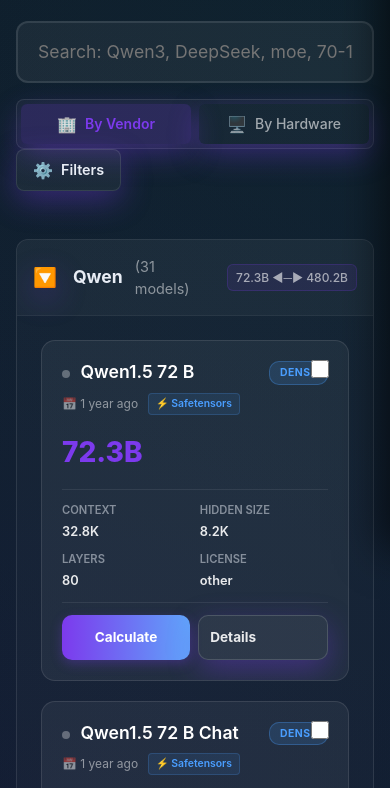
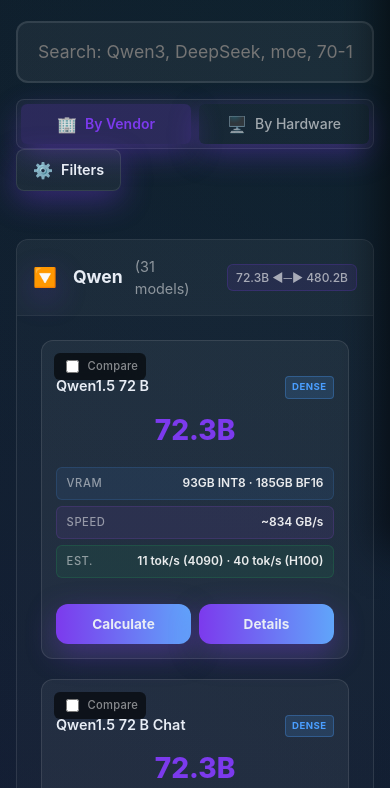
Before and after one commit to xullnn/llm_computing_resource_est, a plain HTML site: page index.html in a window 390 px wide. Shown: the part 294-1082 px from the top of the page. Drawn offline with Linux system fonts and the light colour scheme.

Commit message:
Update model card layout and enhance vendor model display
- Increased max-width for trending bar, search filter, and models grid to improve layout.
- Adjusted grid column settings for better responsiveness.
- Introduced new compact card styles for model display, enhancing visual appeal and usability.
- Updated JavaScript to show the first 4 models by default in vendor groups, improving user experience.
- Enhanced model card HTML structure for better organization and clarity, including resource metrics and compare functionality.

```diff
--- a/css/models.css
+++ b/css/models.css
@@ -20,7 +20,7 @@
 
 /* Trending Bar */
 .trending-bar {
-    max-width: 1200px;
+    max-width: 1400px;
     margin: 0 auto 1.5rem;
     padding: 0 1rem;
 }
@@ -214,7 +214,7 @@
 }
 
 .search-filter {
-    max-width: 1200px;
+    max-width: 1400px;
     margin: 0 auto 2rem;
     padding: 0 1rem;
 }
@@ -337,9 +337,9 @@
 
 .models-grid {
     display: grid;
-    grid-template-columns: repeat(auto-fill, minmax(320px, 1fr));
+    grid-template-columns: repeat(auto-fill, minmax(280px, 1fr));
     gap: 1.25rem;
-    max-width: 1200px;
+    max-width: 1400px;
     margin: 0 auto;
     padding: 0 1rem 3rem;
 }
@@ -813,7 +813,7 @@
 
 /* Vendor Groups */
 .vendor-groups {
-    max-width: 1200px;
+    max-width: 1400px;
     margin: 2rem auto;
     padding: 0 1rem;
     display: flex;
@@ -902,7 +902,7 @@
 
 .vendor-models-grid {
     display: grid;
-    grid-template-columns: repeat(auto-fill, minmax(320px, 1fr));
+    grid-template-columns: repeat(auto-fill, minmax(280px, 1fr));
     gap: 1.25rem;
     padding: 1.5rem;
 }
@@ -976,3 +976,232 @@
         display: none;
     }
 }
+
+/* ============================================
+   COMPACT CARD STYLES
+   ============================================ */
+
+.model-card-compact {
+    background: rgba(255, 255, 255, 0.05);
+    border: 1px solid rgba(255, 255, 255, 0.1);
+    border-radius: 12px;
+    padding: 1rem;
+    transition: all 0.3s ease;
+    position: relative;
+    display: flex;
+    flex-direction: column;
+    gap: 0.75rem;
+    cursor: pointer;
+    min-height: auto;
+}
+
+.model-card-compact:hover {
+    transform: translateY(-2px);
+    border-color: var(--accent);
+    box-shadow: 0 8px 24px rgba(124, 58, 237, 0.15);
+    background: rgba(255, 255, 255, 0.07);
+}
+
+.model-card-compact.is-trending {
+    border-color: rgba(255, 107, 107, 0.3);
+    background: rgba(255, 107, 107, 0.03);
+}
+
+.model-card-compact.is-trending:hover {
+    border-color: rgba(255, 107, 107, 0.5);
+    box-shadow: 0 8px 24px rgba(255, 107, 107, 0.2);
+}
+
+/* Compare Toggle (Top-Left) */
+.compare-toggle {
+    position: absolute;
+    top: 0.75rem;
+    left: 0.75rem;
+    display: flex;
+    align-items: center;
+    gap: 0.35rem;
+    background: rgba(0, 0, 0, 0.6);
+    padding: 0.25rem 0.5rem;
+    border-radius: 6px;
+    font-size: 0.7rem;
+    color: rgba(255, 255, 255, 0.5);
+    cursor: pointer;
+    transition: all 0.2s ease;
+    z-index: 10;
+    backdrop-filter: blur(8px);
+}
+
+.compare-toggle:hover {
+    background: rgba(0, 0, 0, 0.8);
+    color: rgba(255, 255, 255, 0.9);
+}
+
+.compare-checkbox {
+    width: 13px;
+    height: 13px;
+    cursor: pointer;
+    accent-color: var(--accent);
+}
+
+.compare-label {
+    user-select: none;
+    font-weight: 500;
+    letter-spacing: 0.02em;
+}
+
+/* Header */
+.card-header-compact {
+    display: flex;
+    justify-content: space-between;
+    align-items: flex-start;
+    gap: 0.5rem;
+    margin-top: 1.3rem; /* Space for compare toggle */
+}
+
+.model-name-compact {
+    font-size: 0.95rem;
+    font-weight: 600;
+    margin: 0;
+    line-height: 1.4;
+    flex: 1;
+    overflow: hidden;
+    text-overflow: ellipsis;
+    display: -webkit-box;
+    -webkit-line-clamp: 2;
+    -webkit-box-orient: vertical;
+    max-height: 2.8em;
+}
+
+.card-badges {
+    display: flex;
+    align-items: center;
+    gap: 0.35rem;
+    flex-shrink: 0;
+}
+
+.trending-badge {
+    font-size: 0.9rem;
+    line-height: 1;
+}
+
+.arch-badge {
+    font-size: 0.6rem;
+    font-weight: 700;
+    padding: 0.2rem 0.4rem;
+    border-radius: 4px;
+    text-transform: uppercase;
+    letter-spacing: 0.05em;
+    white-space: nowrap;
+}
+
+.badge-dense {
+    background: rgba(74, 158, 255, 0.15);
+    color: rgb(74, 158, 255);
+    border: 1px solid rgba(74, 158, 255, 0.3);
+}
+
+.badge-moe {
+    background: rgba(168, 85, 247, 0.15);
+    color: rgb(168, 85, 247);
+    border: 1px solid rgba(168, 85, 247, 0.3);
+}
+
+/* Param Size */
+.param-size-compact {
+    font-size: 1.8rem;
+    font-weight: 800;
+    color: var(--accent);
+    text-align: center;
+    margin: 0.3rem 0;
+    line-height: 1;
+}
+
+/* Resource Metrics */
+.resource-metrics {
+    display: flex;
+    flex-direction: column;
+    gap: 0.4rem;
+    margin: 0.4rem 0;
+}
+
+.metric-row {
+    display: flex;
+    justify-content: space-between;
+    align-items: baseline;
+    font-size: 0.8rem;
+    padding: 0.4rem 0.6rem;
+    background: rgba(255, 255, 255, 0.03);
+    border-radius: 6px;
+}
+
+.metric-label {
+    color: rgba(255, 255, 255, 0.5);
+    font-weight: 500;
+    text-transform: uppercase;
+    font-size: 0.7rem;
+    letter-spacing: 0.05em;
+    min-width: 50px;
+}
+
+.metric-value {
+    color: rgba(255, 255, 255, 0.9);
+    font-weight: 600;
+    text-align: right;
+    flex: 1;
+    font-size: 0.8rem;
+}
+
+.vram-row {
+    background: rgba(74, 158, 255, 0.08);
+    border: 1px solid rgba(74, 158, 255, 0.15);
+}
+
+.bandwidth-row {
+    background: rgba(168, 85, 247, 0.08);
+    border: 1px solid rgba(168, 85, 247, 0.15);
+}
+
+.perf-row {
+    background: rgba(34, 197, 94, 0.08);
+    border: 1px solid rgba(34, 197, 94, 0.15);
+}
+
+/* Actions */
+.model-actions-compact {
+    display: flex;
+    gap: 0.5rem;
+    margin-top: 0.5rem;
+}
+
+.model-actions-compact .btn-sm {
+    flex: 1;
+    padding: 0.6rem 1rem;
+    font-size: 0.85rem;
+    text-align: center;
+    display: flex;
+    align-items: center;
+    justify-content: center;
+}
+
+/* Responsive adjustments for compact cards */
+@media (max-width: 768px) {
+    .model-card-compact {
+        padding: 0.875rem;
+    }
+
+    .model-name-compact {
+        font-size: 0.9rem;
+    }
+
+    .param-size-compact {
+        font-size: 1.75rem;
+    }
+
+    .metric-row {
+        font-size: 0.75rem;
+    }
+
+    .metric-value {
+        font-size: 0.75rem;
+    }
+}
--- a/js/models-page.js
+++ b/js/models-page.js
@@ -165,9 +165,9 @@
         const maxParam = vendorModels[vendorModels.length - 1].parameters_billion;
         const isExpanded = expandedVendors.has(vendor) || expandedVendors.size === 0; // All expanded by default initially
 
-        // Show top 3 models (smallest first)
-        const visibleModels = isExpanded ? vendorModels.slice(0, 3) : [];
-        const hasMore = vendorModels.length > 3;
+        // Show first 4 models (1 row) by default
+        const visibleModels = isExpanded ? vendorModels.slice(0, 4) : [];
+        const hasMore = vendorModels.length > 4;
 
         return `
             <div class="vendor-group ${isExpanded ? '' : 'collapsed'}" data-vendor="${vendor}">
@@ -185,7 +185,7 @@
                     </div>
                     ${hasMore && isExpanded ? `
                         <button class="vendor-show-more" onclick="showAllVendorModels('${vendor}')">
-                            ▼ Show ${vendorModels.length - 3} more ${vendor} models
+                            ▼ Show ${vendorModels.length - 4} more ${vendor} models
                         </button>
                     ` : ''}
                 </div>
@@ -233,10 +233,10 @@
 }
 
 /**
- * Extract model card HTML (for reuse)
+ * Extract model card HTML (for reuse) - COMPACT VERSION
  */
 function renderModelCardHTML(model) {
-    // Use real calculator for accurate tooltip estimates
+    // Calculate resource requirements with real math
     const quickCalcInt8 = calcRequirements({
         paramsB: model.parameters_billion,
         activeParamsB: model.active_parameters_billion || model.parameters_billion,
@@ -247,7 +247,8 @@
         heads: model.num_heads,
         promptTokens: 8192,
         newTokens: 512,
-        batchSize: 1
+        batchSize: 1,
+        targetTps: 10  // Target 10 tokens/second
     });
 
     const quickCalcBf16 = calcRequirements({
@@ -260,93 +261,72 @@
         heads: model.num_heads,
         promptTokens: 8192,
         newTokens: 512,
-        batchSize: 1
+        batchSize: 1,
+        targetTps: 10
     });
 
     const vramInt8 = quickCalcInt8.totalVramGb;
     const vramBf16 = quickCalcBf16.totalVramGb;
-    const minGpus = vramInt8 <= 24 ? '1× RTX 4090' :
-                    vramInt8 <= 48 ? '1× A6000' :
-                    vramInt8 <= 80 ? '1× H100' :
-                    vramInt8 <= 160 ? '2× H100' :
-                    `${Math.ceil(vramInt8/80)}× H100`;
+    const bandwidthInt8 = quickCalcInt8.requiredBwGbps;
+
+    // Estimate tokens/second on common GPUs based on bandwidth
+    // RTX 4090: ~1TB/s, H100: ~3.35TB/s
+    const tokensPerSecRTX4090 = Math.min(30, Math.floor(1000 / bandwidthInt8 * 10));
+    const tokensPerSecH100 = Math.min(100, Math.floor(3350 / bandwidthInt8 * 10));
 
     // Check if this model is trending
     const isTrending = trendingModels.some(tm => tm.id === model.id);
-    const trendingBadge = isTrending ? '<span class="trending-badge">🔥 Trending</span>' : '';
+    const trendingBadge = isTrending ? '<span class="trending-badge">🔥</span>' : '';
 
     return `
-    <div class="model-card ${isTrending ? 'is-trending' : ''}" onclick="openCalculatorDrawer('${model.id}')">
-        ${trendingBadge}
-        <div class="model-tooltip">
-            <div class="tooltip-title">Quick Estimate (8K context)</div>
-            <div class="tooltip-row">
-                <span class="tooltip-label">INT8:</span>
-                <span class="tooltip-value">${vramInt8.toFixed(1)} GB</span>
-            </div>
-            <div class="tooltip-row">
-                <span class="tooltip-label">BF16:</span>
-                <span class="tooltip-value">${vramBf16.toFixed(1)} GB</span>
-            </div>
-            <div class="tooltip-row">
-                <span class="tooltip-label">Min GPU:</span>
-                <span class="tooltip-value">${minGpus}</span>
+    <div class="model-card-compact ${isTrending ? 'is-trending' : ''}" onclick="openCalculatorDrawer('${model.id}')">
+        <!-- Compare toggle with label (top-left) -->
+        <label class="compare-toggle" onclick="event.stopPropagation();">
+            <input type="checkbox" class="compare-checkbox" data-id="${model.id}"
+                ${selectedModels.has(model.id) ? 'checked' : ''}
+                onchange="toggleComparison('${model.id}')">
+            <span class="compare-label">Compare</span>
+        </label>
+
+        <!-- Header: Name + Badge + Trending -->
+        <div class="card-header-compact">
+            <h4 class="model-name-compact">${model.name}</h4>
+            <div class="card-badges">
+                ${trendingBadge}
+                <span class="arch-badge badge-${model.architecture}">
+                    ${model.architecture.toUpperCase()}
+                </span>
             </div>
         </div>
-        <div class="compare-checkbox-container">
-            <input type="checkbox" class="compare-checkbox" data-id="${model.id}"
-                ${selectedModels.has(model.id) ? 'checked' : ''}
-                onchange="toggleComparison('${model.id}')" onclick="event.stopPropagation();" title="Add to comparison">
-        </div>
-        <div class="model-card-header">
-            <h3 class="model-name">
-                <span class="freshness-indicator ${getFreshnessClass(model.created_at)}"></span>
-                ${model.name}
-            </h3>
-            <span class="model-badge badge-${model.architecture}">
-                ${model.architecture.toUpperCase()}
-            </span>
+
+        <!-- Param size (prominent) -->
+        <div class="param-size-compact">${model.parameters_billion}B</div>
+
+        <!-- Key metrics: VRAM + Bandwidth -->
+        <div class="resource-metrics">
+            <div class="metric-row vram-row">
+                <span class="metric-label">VRAM</span>
+                <span class="metric-value">${Math.ceil(vramInt8)}GB INT8 · ${Math.ceil(vramBf16)}GB BF16</span>
+            </div>
+            <div class="metric-row bandwidth-row">
+                <span class="metric-label">Speed</span>
+                <span class="metric-value">~${Math.ceil(bandwidthInt8)} GB/s</span>
+            </div>
+            <div class="metric-row perf-row">
+                <span class="metric-label">Est.</span>
+                <span class="metric-value">${tokensPerSecRTX4090} tok/s (4090) · ${tokensPerSecH100} tok/s (H100)</span>
+            </div>
         </div>
 
-        <div class="model-meta-row">
-            <span class="meta-item">📅 ${getRelativeTime(model.created_at)}</span>
-            <span class="provenance-badge">${getProvenanceLabel(model.param_source)}</span>
-        </div>
-
-        <div class="model-params">
-            ${model.parameters_billion}B
-        </div>
-
-        <div class="model-stats">
-            <div class="model-stat">
-                <div class="model-stat-label">Context</div>
-                <div class="model-stat-value">${formatNumber(model.max_seq_length)}</div>
-            </div>
-            <div class="model-stat">
-                <div class="model-stat-label">Hidden Size</div>
-                <div class="model-stat-value">${formatNumber(model.hidden_size)}</div>
-            </div>
-            <div class="model-stat">
-                <div class="model-stat-label">Layers</div>
-                <div class="model-stat-value">${model.num_layers}</div>
-            </div>
-            <div class="model-stat">
-                <div class="model-stat-label">License</div>
-                <div class="model-stat-value">${model.license}</div>
-            </div>
-            ${model.moe_num_experts ? `
-            <div class="model-stat" style="grid-column: span 2; margin-top: 0.25rem;">
-                <div class="model-stat-label">MoE Routing</div>
-                <div class="model-stat-value">${model.moe_num_experts} experts (top-${model.moe_top_k})</div>
-            </div>
-            ` : ''}
-        </div>
-
-        <div class="model-actions">
-            <a href="calculator.html?preset=${encodeURIComponent(model.id)}" class="btn btn-primary" style="flex: 1; text-decoration: none; justify-content: center; display: flex;" onclick="event.stopPropagation();">
+        <!-- Actions -->
+        <div class="model-actions-compact">
+            <a href="calculator.html?preset=${encodeURIComponent(model.id)}"
+               class="btn btn-primary btn-sm"
+               onclick="event.stopPropagation();">
                 Calculate
             </a>
-            <button class="btn btn-secondary" style="flex: 1;" onclick="event.stopPropagation(); openCalculatorDrawer('${model.id}');">
+            <button class="btn btn-secondary btn-sm"
+                    onclick="event.stopPropagation(); openCalculatorDrawer('${model.id}');">
                 Details
             </button>
         </div>
```
